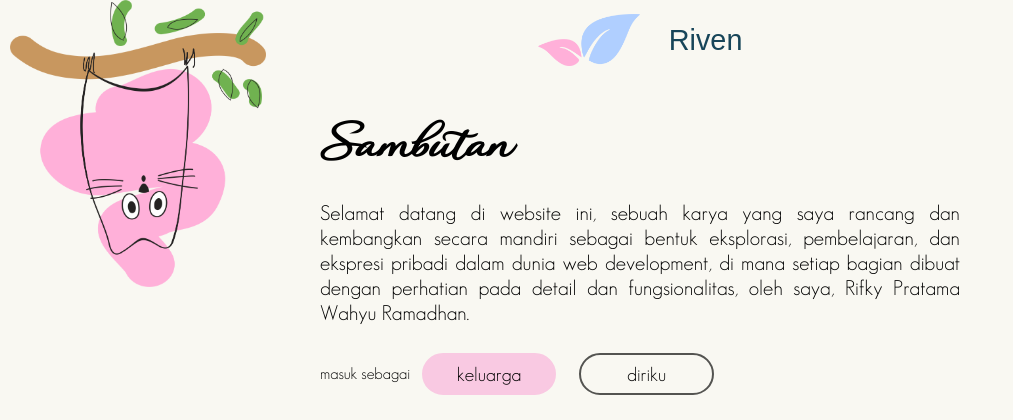
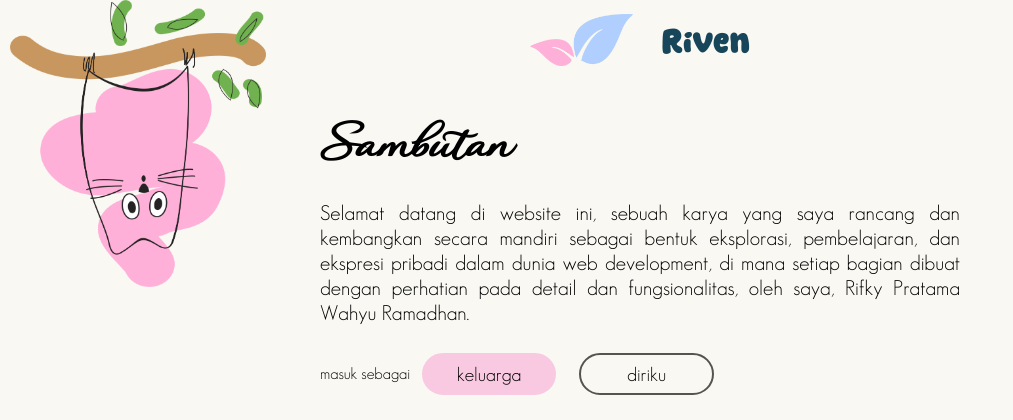
Before and after one commit to sheylapratama17/sheylapratama17.github.io, a PHP site: page / in a window 1280 px wide. Shown: the top 420 px of the page, without its empty margins (0-1013 px from the left). Run offline with PHP 8.4, Linux system fonts and the light colour scheme.

Commit message:
Update gaya1.css

```diff
--- a/css/gaya1.css
+++ b/css/gaya1.css
@@ -1,4 +1,4 @@
-ow@font-face {
+@font-face {
   font-family: "font1";
   src: url("../font/Blue Winter.ttf");
 }
```
